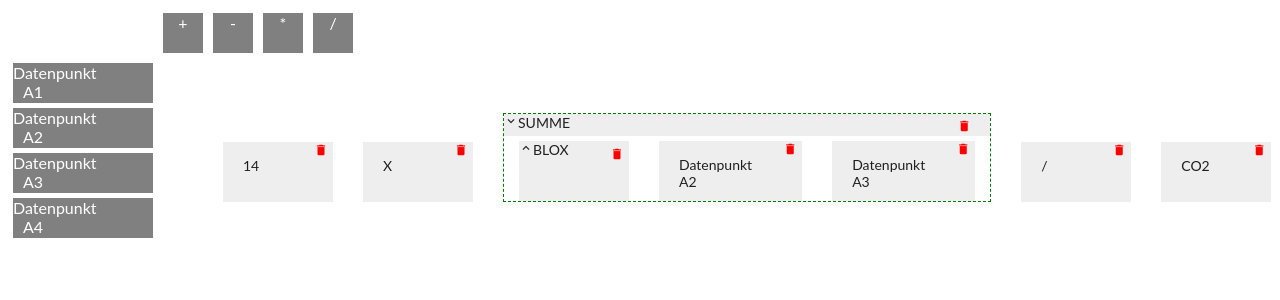
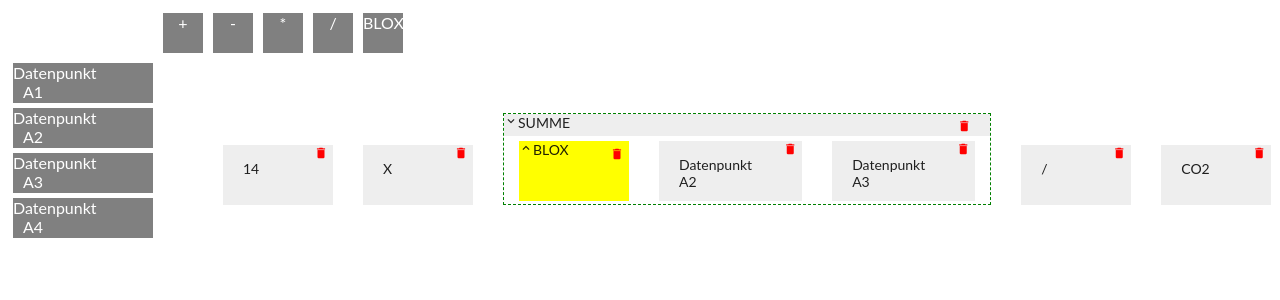
Before and after one commit to thecodejedi/drag-drop-bam, an Angular app: page / in a window 1280 px wide. Shown: the top 300 px of the page. Built offline with nearby package versions, Linux system fonts and the light colour scheme; what @agentepsilon/decko would draw is missing.

Commit message:
adding blox

```diff
--- a/src/app/calculation-strip/calculation-strip.component.scss
+++ b/src/app/calculation-strip/calculation-strip.component.scss
@@ -60,7 +60,7 @@
         margin-right: 15px;
         > .node {
             min-width: 80px;
-
+            min-height: 90px;
             * .remove-icon {
                 color: red;
                 position: absolute;
@@ -81,7 +81,7 @@
             margin-right: 15px;
             margin-left: 15px;
             padding-right: 30px;
-            background: #eee;
+            background: yellow;
             * .remove-icon {
                 color: red;
                 position: absolute;
--- a/src/data.ts
+++ b/src/data.ts
@@ -69,6 +69,13 @@ export var operators: TreeNode[] = [
   new TreeNodeCls({
     text: '/',
     allowChildren: false,
+    children: [],
+    isSelected: false,
+    isHighlighted: false
+  }),
+  new TreeNodeCls({
+    text: 'BLOX',
+    allowChildren: true,
     children: [],
     isSelected: false,
     isHighlighted: false
```
